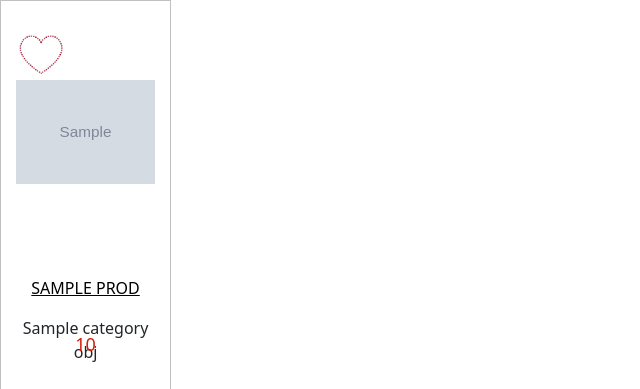
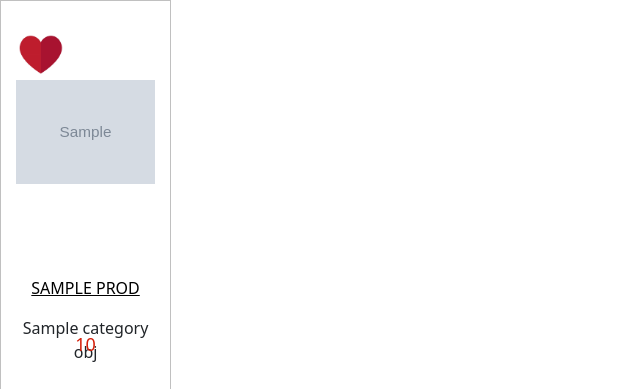
Before and after one commit to Berugatoi/Market, a Flask app: template templates/favorites.html in a window 1280 px wide. Shown: the part 56-445 px from the top of the page, without its empty margins (0-640 px from the left). Run offline with Flask 2, Linux system fonts and the light colour scheme; the template is opened without the code that fills it: most values are stand-ins (such as "Sample title", 1, 10 or a date in 2020); grey boxes marked "Sample" are stand-in pictures.

Commit message:
Генеральные поправки

```diff
--- a/templates/favorites.html
+++ b/templates/favorites.html
@@ -8,7 +8,7 @@
                  <div class="col-sm-4 {{prod.photo}}">
                         <div class="product col-lg-5 col-md-5 col-sm-5 col-xs-6">
                             <div class="favorite"><img id={{prod.id}} class="favorite_icon" onclick="Switch({{prod.id}})"
-                                                       src="{{ url_for('static', filename='icons/empty_heart.jpg') }}"></div>
+                                                       src="{{ url_for('static', filename='icons/full_heart.jpg') }}"></div>
                             <div class="product-img">
                                 <a href=""><img src={{url_for('static', filename='img/' + prod.photo)}} alt=""></a>
                             </div>
```
